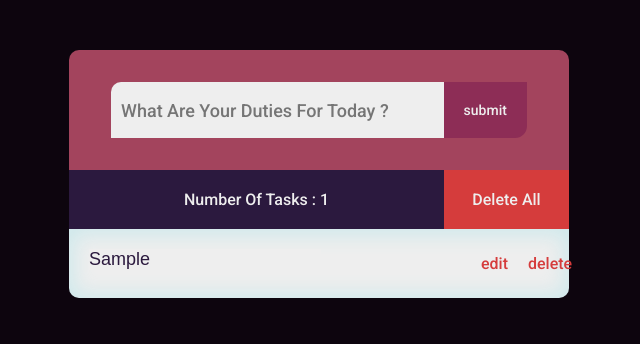
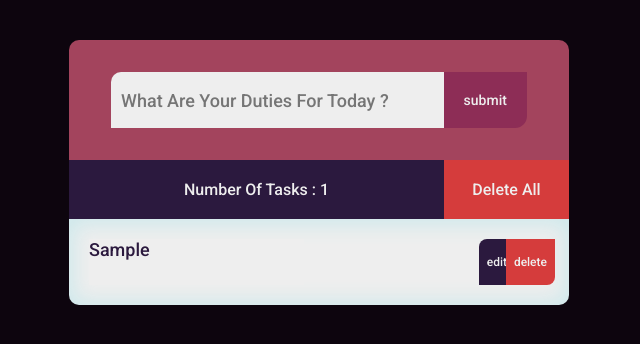
Before and after one commit to mohammadwq/project4, a plain HTML site: page index.html in a window 1280 px wide. Both pictures are taken after typing "Sample" into the empty fields and a click on the input "submit". Shown: the whole page, without its empty margins (321-961 px from the left). Drawn offline with Linux system fonts and the light colour scheme.

Commit message:
clean code

```diff
--- a/index.html
+++ b/index.html
@@ -8,20 +8,22 @@
     <link rel="preconnect" href="https://fonts.googleapis.com">
     <link rel="preconnect" href="https://fonts.gstatic.com" crossorigin>
     <link href="https://fonts.googleapis.com/css2?family=Roboto:ital,wght@0,500;1,300&display=swap" rel="stylesheet">
-        <title>Document</title>
+        <title>ToDo list</title>
 </head>
 <body>
     <main class="app">
+        <div class="container">
             <div class="header">
                 <div class="form">
-                <input class="text" type="text" name="taskText"  placeholder="What are your duties for today ?">
+                    <input class="text" type="text" name="inputText"  placeholder="What are your duties for today ?">
                     <input class="submit" type="submit" value="submit">
                 </div>
             </div>
-        <div class="content"></div>
             <div class="actions">
                 <span class="countTask"></span>
-            <input  id="del" class="deleteAll" type="button" value="Delete All" >
+                <input type="button"  id="del" class="deleteAll"  value="Delete All" >
+            </div>
+            <div class="content"></div>
         </div>
     </main>
     <script src="todo.js"></script>
--- a/style.css
+++ b/style.css
@@ -6,20 +6,22 @@
 }
 body {
     display: flex;
-    align-items: center;
-    flex-direction: column;
-    height: 80%;
+    align-items: flex-start;
+    justify-content: center;
+    margin-top: 40px;
+    min-height: 100vh;
     background-color: #0D050E;
-    text-align: end;
 }
 
 .app {
-    /* background-color: #fff; */
-    width: 500px;
-    margin-top: 50px;
+    max-width: 500px;
+    width: 100%;
 }
-.header {
-    width: 100%;
+.app .container {
+    display: flex;
+    flex-direction: column;
+}
+.app .container .header {
     height: 120px;
     background-color: #A3445D;
     display: flex;
@@ -27,12 +29,12 @@ body {
     align-items: center;
     border-radius: 10px 10px 0 0;
 }
-.header .form {
+.app .container .header .form {
     display: flex;
     justify-content: center;
     width: 95%;
 }
-.header .form .text {
+.app .container .header .form .text {
     border-radius: 10px 0 0px 0;
     outline: none;
     border-style: none;
@@ -43,50 +45,105 @@ body {
     width: 70%;
     padding: 10px;
 }
-.header .form .submit {
+.app .container .header .form .submit {
     border-radius: 0 0 12px 0;
-    /* background-color: #6AFFE5; */
     background-color: #8D2D56;
     color: #eee;
     border-style: none;
     padding: 20px 20px;
     font-size: 14px;
 }
+.app .container .content {
+    cursor:pointer;
+    color:#2B193E;
+    background-color:#eee;
+    border-radius:0 0 10px 10px;
+    box-shadow:inset 0px 1px 20px 5px rgba(86, 215, 232, 0.2);
+    max-height: 320px;
+    overflow-y: auto;
+}
+.content::-webkit-scrollbar {
+    background-color: rgba(213, 60, 60, 0.9);
+    width: 8px;
+}
+.content::-webkit-scrollbar-thumb {
+    background-color: rgba(43, 25, 62, 0.9);
+    border-radius: 10px;
+}
 
-.task.done {
-    background-color:#2B193E ;
+.content .task {
+    display:flex;
+    justify-content:space-between;
+    margin:0px 0px;
+    padding:20px;
+}
+
+
+.content .task.done {
+    background-color:#A3445D;
     color: #eee;
 }
-.task input {
+.content .task #textarea  {
     color :#2B193E ;
     background-color: #eee;
-    font-family: arial;
+    height: 100%;
+    width: 100%;
     text-transform: capitalize;
     border-style:none;
     outline: none;
     font-size: 18px;
+    font-weight: 300;
     cursor:auto;
+    flex: 1;
+    /* pointer-events: none; */
+    resize: none;
 }
-.task.done input {
+.content .task #textarea::-webkit-scrollbar {
+    display: none;
+}
+.content .task.done #textarea {
+    color:#2B193E;
+    background-color:#A3445D;
+    text-decoration: line-through;
+}
+.content .task .del {
     color:#eee;
+    cursor:pointer;
+    border-style:none;
+    text-decoration: none;
+    padding:4px 8px;
+    background-color:#D53C3C;
+    font-size:12px;
+    margin-right: -6px;
+    border-radius: 0 0px 8px 0;
+}
+.content .task .edit {
+    color:#eee;
+    cursor:pointer;
+    border-style:none;
+    text-decoration: none;
+    padding:4px 8px;
     background-color:#2B193E;
+    font-size:12px;
+    margin-right:-184px ;
+    border-radius: 8px 0 0px 0;
 }
-.actions {
+
+
+.app .container .actions {
     display: flex;
     justify-content: space-between;
-    /* color:#5EC3FF; */
 }
-.countTask {
+.app .container .actions .countTask {
     background-color:  #2B193E;
     color: #eee;
-    width: 75%;
+    flex: 1;
     padding: 20px;
     display: flex;
     justify-content: center;
-    border-radius: 0px;
 }
 
-.deleteAll {
+.app .container .actions .deleteAll {
     font-size: 16px;
     background-color: rgba(213, 60, 60, 0.8);
     border-style: none;
@@ -99,7 +156,7 @@ body {
     pointer-events: none;
     border-radius: 0 ;
 }
-.deleteAll.active {
+.app .container .actions .deleteAll.active {
     opacity: 1;
     background-color: #D53C3C;
     pointer-events: auto;
--- a/todo.js
+++ b/todo.js
@@ -1,10 +1,13 @@
-
-let taskText = document.querySelector('[name="taskText"]');
+let app = document.querySelector(".app");
+let container = document.querySelector(".container");
+let taskText = document.querySelector('[name="inputText"]');
 let submit = document.querySelector('[type="submit"]');
 let taskDiv = document.querySelector(".content");
+let actionBtn = document.querySelector(".actions")
 let delAll = document.getElementById("del");
 let countTask = document.querySelector(".countTask");
 let taskArr = [];
+
 
 
 if (window.localStorage.getItem("task")) {
@@ -18,14 +21,15 @@ getTaskFromLocalstorage();
 
 
 submit.onclick = function() {
-    if (taskText.value !== "") {
-        addTaskToArr(taskText.value);
+    if (taskText.value !== "" && taskText.value.trim().length !== 0) {
+        addTaskToArr(taskText.value.trim());
         taskText.value = "";
         delAll.className = "deleteAll active";
-        countTask.textContent = ` Number Of Tasks : ${taskArr.length}`
+        countTask.textContent = ` Number Of Tasks : ${taskArr.length}`;
     }
 
 };
+
 
 function addTaskToArr(text) {
     let theTask = {
@@ -72,30 +76,27 @@ delAll.addEventListener("click" , (e) => {
 function addTaskToPage(task) {
     taskDiv.innerHTML ="";
     countTask.textContent = ` Number Of Tasks : ${taskArr.length}`
-    taskDiv.style.cssText = "cursor:pointer;color:#2B193E;background-color:#eee; width:500px;border-radius:0 0 10px 10px;box-shadow:inset 0px 1px 20px 5px rgba(86, 215, 232, 0.2);";
     task.forEach(task => {
         let contentText = document.createElement("div");
         let taskMsg= document.createElement("div");
-        taskMsg.innerHTML =`<input type="text" value='${task.title}' readonly ></input>` ;
+        taskMsg.innerHTML =`<textarea id="textarea"  readonly >${task.title}</textarea>` ;
         contentText.classList = "task";
         if (task.done) {
             contentText.className = "task done";
         }
         contentText.setAttribute("data-id",task.id);
         contentText.appendChild(taskMsg);
-        contentText.style.cssText ="display:flex;justify-content:space-between;margin:0px 0px; padding:20px;"
         let btn = document.createElement("button");
         let edit= document.createElement("button");
         btn.appendChild(document.createTextNode("delete"));
         edit.appendChild(document.createTextNode("edit"));
         btn.classList = "del";
         edit.classList = "edit";
-        btn.style.cssText = "color:#D53C3C;cursor:pointer;border-style:none;text-decoration: none;padding:5px 10px;background-color:inherit;font-size:16px";
-        edit.style.cssText = "color:#D53C3C;cursor:pointer;border-style:none;text-decoration: none;padding:5px 10px;background-color:inherit;font-size:16px;margin-left:150px;";
         contentText.appendChild(edit);
         contentText.appendChild(btn);
         taskDiv.appendChild(contentText);
-        document.body.appendChild(taskDiv);
+        app.appendChild(container);
+        document.body.appendChild(app);
     })
 
 };
```
Lines whose indentation alone changed are shown as unchanged.
